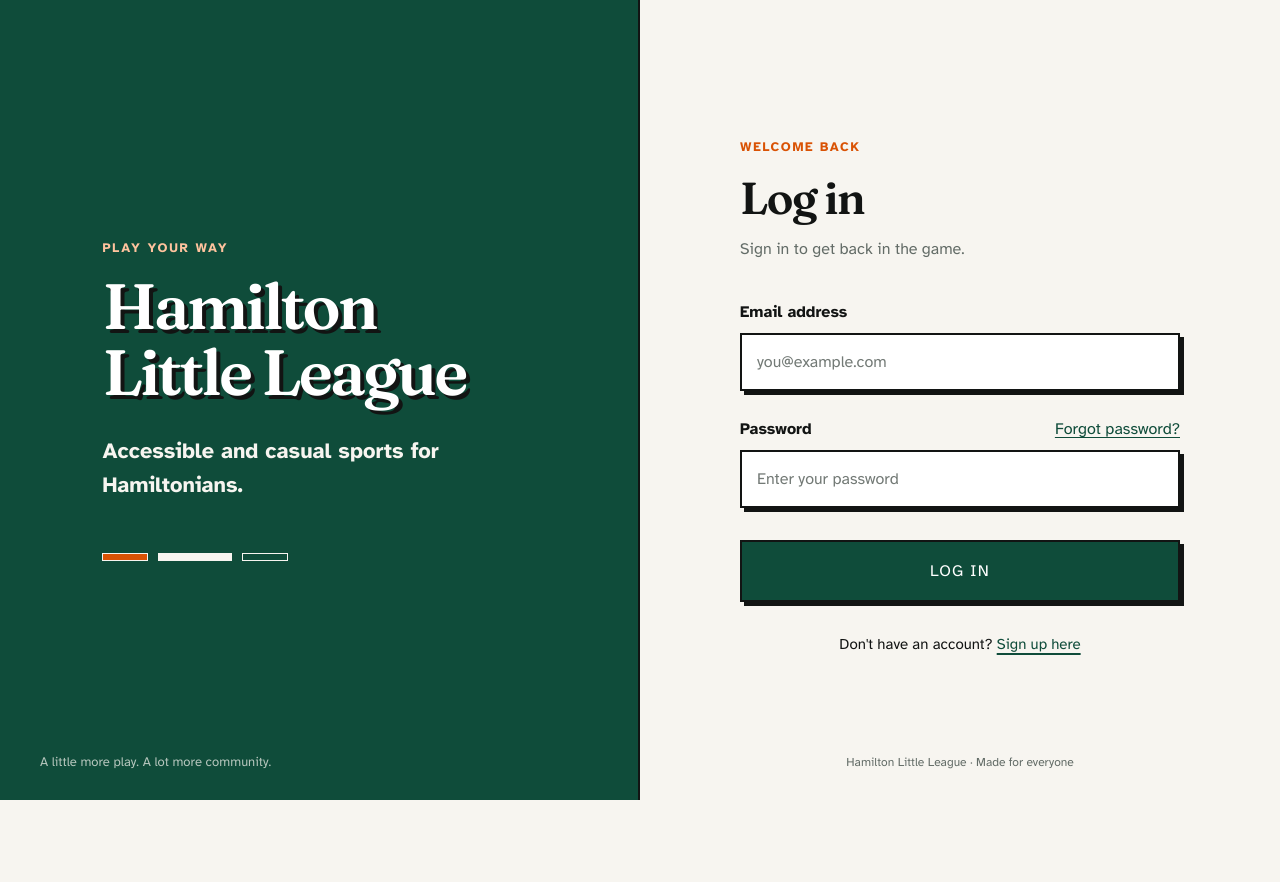
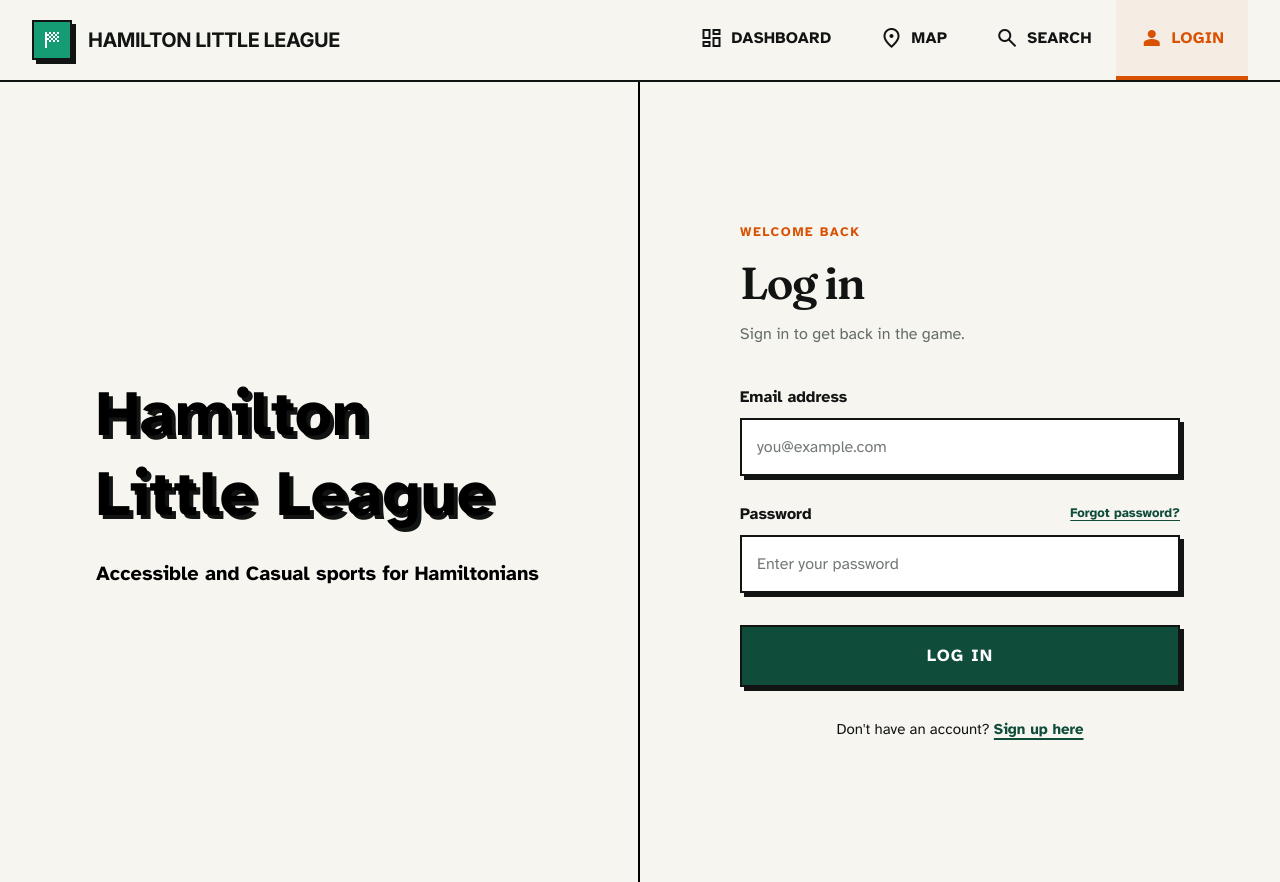
Before and after one commit to TimothyMwangi101/Little-League-Hamilton, a React (Vite) app in the folder LLH_UI/: page /auth in a window 1280 px wide. Before the commit the page ends 800 px from the top, so only its background shows below. Built offline with nearby package versions, Linux system fonts and the light colour scheme.

Commit message:
added nav bar, cleaning auth page

```diff
--- a/LLH_UI/index.html
+++ b/LLH_UI/index.html
@@ -1,14 +1,16 @@
 <!doctype html>
 <html lang="en">
+
 <head>
-    <meta charset="UTF-8" />
-    <meta name="viewport" content="width=device-width, initial-scale=1.0" />
+  <meta charset="utf-8" />
+  <meta content="width=device-width, initial-scale=1.0" name="viewport" />
   <meta name="theme-color" content="#0f4c3a" />
-    <meta name="description" content="Sign in or create an account for Hamilton Little League." />
-    <title>Hamilton Little League | Log in</title>
+  <title>Hamilton Little League</title>
 </head>
+
 <body>
   <div id="root"></div>
   <script type="module" src="/src/main.tsx"></script>
 </body>
+
 </html>
--- a/LLH_UI/src/App.tsx
+++ b/LLH_UI/src/App.tsx
@@ -1,44 +1,16 @@
-import { useState } from 'react'
-import AuthForm from './AuthForm'
+
+
+import Nav from './components/Nav'
 
 function App() {
-  const [isRegistering, setIsRegistering] = useState(false)
-
-  return (
-    <main className="grid min-h-screen min-h-svh grid-cols-1 bg-[#f7f5f0] text-[#121413] min-[761px]:grid-cols-2">
-      <section
-        aria-label="Hamilton Little League"
-        className="relative flex min-h-[220px] flex-col items-center justify-end overflow-hidden border-b-2 border-[#121413] bg-[#0f4c3a] px-7 py-[34px] text-[#f7f5f0] min-[761px]:min-h-full min-[761px]:justify-center min-[761px]:border-b-0 min-[761px]:border-r-2 min-[761px]:px-[clamp(40px,8vw,120px)] min-[761px]:py-[72px]"
-      >
-        <div className="relative z-10 w-full min-[761px]:max-w-[560px] max-w-[440px]">
-          <p className="mb-[10px] text-[13px] font-bold leading-[1.4] tracking-[0.13em] text-[#ffc39e] uppercase min-[761px]:mb-4">
-            Play your way
-          </p>
-          <h1 className="m-0 font-['Fraunces',Georgia,serif] text-[clamp(40px,11vw,58px)] leading-[1.04] font-semibold tracking-[-0.045em] text-white [text-shadow:4px_4px_0_#121413] min-[761px]:text-[clamp(48px,5vw,76px)]">
-            Hamilton<span className="min-[761px]:hidden"> </span><br className="hidden min-[761px]:block" />Little League
-          </h1>
-          <p className="mt-3 max-w-[390px] text-base leading-[1.55] font-bold text-[#f7f5f0] min-[761px]:mt-7 min-[761px]:text-[clamp(18px,1.7vw,22px)]">
-            Accessible and casual sports for Hamiltonians.
-          </p>
-          <div aria-hidden="true" className="mt-[52px] hidden gap-[10px] min-[761px]:flex">
-            <span className="h-2 w-[46px] border border-[#f7f5f0] bg-[#d95204]" />
-            <span className="h-2 w-[74px] border border-[#f7f5f0] bg-[#f7f5f0]" />
-            <span className="h-2 w-[46px] border border-[#f7f5f0] bg-transparent" />
-          </div>
+    return (
+        <div className="min-h-svh bg-[#f7f5f0]">
+            <Nav />
+            <main className="mx-auto max-w-[1600px] p-8">
+                <p>Hello World</p>
+            </main>
         </div>
-        <p className="absolute bottom-7 left-10 m-0 hidden text-[13px] text-[#f7f5f0]/[0.72] min-[761px]:block">
-          A little more play. A lot more community.
-        </p>
-      </section>
-
-      <section className="flex min-h-0 flex-col items-center justify-center px-7 pt-12 pb-6 min-[761px]:min-h-full min-[761px]:px-[clamp(28px,7vw,96px)] min-[761px]:pt-[72px] min-[761px]:pb-[30px]">
-        <AuthForm isRegistering={isRegistering} onModeChange={setIsRegistering} />
-        <p className="mt-[42px] text-center text-xs text-[#636c67] min-[761px]:mt-8">
-          Hamilton Little League · Made for everyone
-        </p>
-      </section>
-    </main>
-  )
+    )
 }
 
-export default App
+export default App;
--- /dev/null
+++ b/LLH_UI/src/components/Nav.tsx
@@ -0,0 +1,64 @@
+import { Link, NavLink } from 'react-router'
+
+const links = [
+  { label: 'Dashboard', to: '/', icon: 'dashboard' },
+  { label: 'Map', to: '/map', icon: 'location_on' },
+  { label: 'Search', to: '/search', icon: 'search' },
+  { label: 'Login', to: '/auth', icon: 'person' },
+] as const
+
+function Nav() {
+  return (
+    <header className="sticky top-0  border-b-2 border-[#121413] bg-[#f7f5f0]">
+      <div className="mx-auto flex h-20 max-w-[1600px] items-center justify-between gap-2 px-4 min-[761px]:px-8">
+        <Link
+          aria-label="Hamilton Little League home"
+          className="flex min-w-0 items-center gap-2 min-[761px]:gap-4"
+          to="/"
+        >
+          <span className="flex size-9 shrink-0 items-center justify-center border-2 border-[#121413] bg-[#169c74] text-white shadow-[4px_4px_0_#121413] min-[761px]:size-10">
+            <span aria-hidden="true" className="material-symbols-outlined text-xl">
+              sports_score
+            </span>
+          </span>
+          <h1 className="hidden truncate font-['Inter',sans-serif] text-xl leading-tight font-bold tracking-tight text-[#121413] uppercase min-[480px]:block">
+            Hamilton Little League
+          </h1>
+        </Link>
+
+        <nav aria-label="Main navigation" className="flex h-full shrink-0 items-stretch">
+          {links.map(({ label, to, icon }) => (
+            <NavLink
+              key={label}
+              to={to}
+              end={to === '/'}
+              className={({ isActive }) =>
+                `flex h-full min-w-10 items-center justify-center gap-2 border-b-4 px-2 text-[#121413] transition-colors hover:bg-gray-50 min-[761px]:px-6 ${isActive
+                  ? 'border-[#d95204] bg-[#d95204]/[0.05] text-[#d95204]'
+                  : 'border-transparent'
+                }`
+              }
+            >
+              {({ isActive }) => (
+                <>
+                  <span
+                    aria-hidden="true"
+                    className="material-symbols-outlined shrink-0 text-[20px]"
+                    style={{ fontVariationSettings: isActive ? '"FILL" 1' : '"FILL" 0' }}
+                  >
+                    {icon}
+                  </span>
+                  <span className="sr-only text-base font-bold tracking-wide uppercase min-[761px]:not-sr-only">
+                    {label}
+                  </span>
+                </>
+              )}
+            </NavLink>
+          ))}
+        </nav>
+      </div>
+    </header>
+  )
+}
+
+export default Nav;
--- /dev/null
+++ b/LLH_UI/src/components/auth/Auth.tsx
@@ -0,0 +1,30 @@
+import { useState } from 'react'
+import AuthForm from './AuthForm'
+import Nav from '../Nav'
+
+function Auth() {
+  const [isRegistering, setIsRegistering] = useState(false)
+
+  return (
+    <>
+      <Nav />
+      <main className="flex min-h-screen w-full flex-col lg:flex-row">
+        <section
+          className="w-full lg:w-1/2 bg-primary flex items-center justify-center p-12 lg:p-24 border-b-2 lg:border-b-0 lg:border-r-2 border-text relative overflow-hidden">
+          <div className="relative z-10 text-center lg:text-left max-w-xl">
+            <h2
+              className="text-surface font-heading text-[48px] md:text-[64px] font-semibold leading-tight drop-shadow-[4px_4px_0px_#121413]">Hamilton Little League</h2>
+            <p className="text-background-light mt-6 text-[20px] font-bold leading-relaxed">Accessible and Casual
+              sports for Hamiltonians</p>
+          </div>
+        </section>
+
+        <section className="relative flex min-h-screen w-full lg:w-1/2 flex-col bg-background-light justify-center items-center p-8 md:p-16 lg:p-24">
+          <AuthForm isRegistering={isRegistering} onModeChange={setIsRegistering} />
+        </section>
+      </main>
+    </>
+  )
+}
+
+export default Auth;
--- a/LLH_UI/src/index.css
+++ b/LLH_UI/src/index.css
@@ -1,21 +1,17 @@
 @import url('https://fonts.googleapis.com/css2?family=Atkinson+Hyperlegible:wght@400;700&family=Fraunces:opsz,wght@9..144,400;9..144,600;9..144,700&display=swap');
+@import url('https://fonts.googleapis.com/css2?family=Material+Symbols+Outlined:wght,FILL@100..700,0..1&display=swap');
+@import url('https://fonts.googleapis.com/css2?family=Inter:wght@400;500;600;700&display=swap');
 @import "tailwindcss";
 
 :root {
   font-family: 'Atkinson Hyperlegible', Arial, sans-serif;
-  color: #121413;
   background: #f7f5f0;
-  font-synthesis: none;
-  text-rendering: optimizeLegibility;
-  -webkit-font-smoothing: antialiased;
-  -moz-osx-font-smoothing: grayscale;
-  font-optical-sizing: auto;
 }
 
 * {
   box-sizing: border-box;
 }
-
+/*
 html,
 body,
 #root {
@@ -33,4 +29,4 @@ body {
 button,
 input {
   font: inherit;
-}
+} */
--- a/LLH_UI/src/main.tsx
+++ b/LLH_UI/src/main.tsx
@@ -2,14 +2,15 @@ import { StrictMode } from 'react'
 import { createRoot } from 'react-dom/client'
 import { BrowserRouter, Navigate, Route, Routes } from 'react-router'
 import './index.css'
+import Auth from './components/auth/Auth.tsx'
 import App from './App.tsx'
 
 createRoot(document.getElementById('root')!).render(
   <StrictMode>
     <BrowserRouter>
       <Routes>
-        <Route path="/auth" element={<App />} />
-        <Route path="*" element={<Navigate replace to="/auth" />} />
+        <Route path="/" element={ <App /> } />
+        <Route path="/auth" element={ <Auth /> } />
       </Routes>
     </BrowserRouter>
   </StrictMode>,
```
Also changed, not shown: LLH_UI/src/components/auth/AuthForm.tsx (renamed from LLH_UI/src/AuthForm.tsx, +4 -4 lines). Lines whose indentation alone changed are shown as unchanged.
